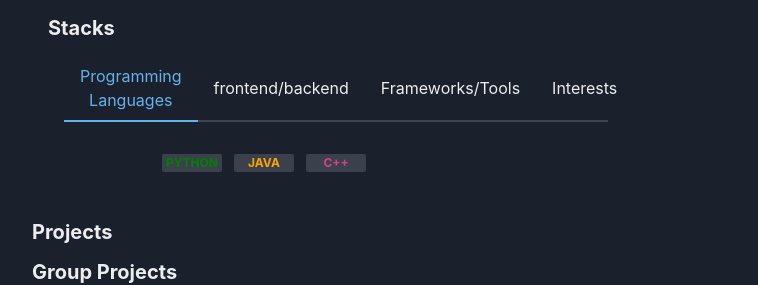
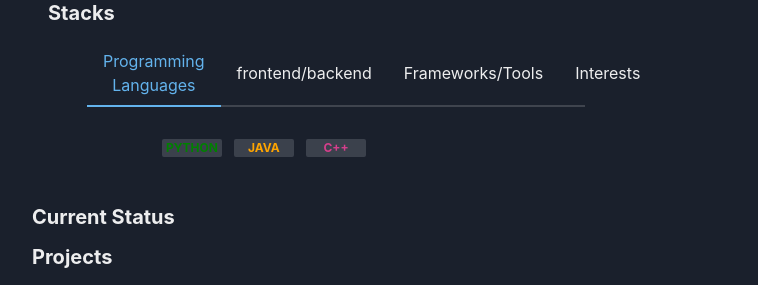
Before and after one commit to Tim-a-tree/nextjs_profile, a Next.js app: page / in a window 1280 px wide. Shown: the part 414-699 px from the top of the page, without its empty margins (304-1062 px from the left). Built offline with nearby package versions, Linux system fonts and the light colour scheme; no server answers.

Commit message:
Working: now gets user and daily commits

```diff
--- /dev/null
+++ b/components/git_status.tsx
@@ -0,0 +1,75 @@
+import { Box, Heading, Text } from "@chakra-ui/react";
+import { useEffect, useState } from "react";
+
+// get git status from github api
+const getUser = async () => {
+    const axios = require('axios');
+    const response = await axios.get('https://api.github.com/users/Tim-a-tree');
+    const data = response.data;
+
+    console.log(data);
+
+    return data;
+}
+
+async function getWeeklyGitCommits() {
+
+    // get data from github api
+    const axios = require('axios');
+    const response = await axios.get('https://api.github.com/users/Tim-a-tree/events');
+    const data = response.data;
+
+
+    // gets current date and last week's date
+    const now = new Date();
+    const today = now.getDay();
+    const lastWeek = new Date(now.getFullYear(), now.getMonth(), now.getDate() - 7);
+
+    // group data by date format (YYYY-MM-DD)
+    const groupedData = data.reduce((acc, cur) => {
+        const date = new Date(cur.created_at);
+        const dateKey = date.toISOString().split('T')[0];
+        if (!acc[dateKey]) {
+            acc[dateKey] = [];
+        }
+        acc[dateKey].push(cur);
+        return acc;
+    }, {});
+
+    // get the last 7 days of data
+    const last7Days = Object.keys(groupedData).sort().slice(-7);
+
+    // get the number of commits for each day
+    const commits = last7Days.map((day) => {
+        return groupedData[day].filter((event) => event.type === 'PushEvent').length;
+    });
+
+    return commits;
+}
+
+
+
+const GitStatus = () => {
+
+    const [user, setUser] = useState();
+    const [weeklyCommits, setWeeklyCommits] = useState();
+
+    useEffect(() => {
+        const fetchData = async () => {
+            const user = await getUser();
+            setUser(user);
+            const weeklyCommits = await getWeeklyGitCommits();
+            setWeeklyCommits(weeklyCommits);
+        }
+        fetchData();
+    }, []);
+
+    return (
+        <Box>
+        </Box>
+
+    )
+
+}
+
+export default GitStatus;
--- a/components/main.tsx
+++ b/components/main.tsx
@@ -10,7 +10,7 @@ const Main = ({ children, router }) => {
                 <meta name="description" content="JeongHyun(Tim) Heo's profile page" />
                 <meta name="viewport" content="initial-scale=1.0, width=device-width" />
             </Head>
-            <Container maxW="container.md" pt={14}>
+            <Container maxW='-webkit-max-content' pt={14}>
                 {children}
             </Container>
         </Box>
--- a/package.json
+++ b/package.json
@@ -13,11 +13,14 @@
     "@emotion/react": "^11.10.5",
     "@emotion/styled": "^11.10.5",
     "@mui/material": "^5.9.1",
+    "axios": "^1.3.2",
     "babel-preset-next": "^1.4.0",
     "bootstrap": "^5.1.3",
+    "chart.js": "^4.2.0",
     "framer-motion": "^8.5.5",
     "next": "^12.2.2",
     "react": "18.2.0",
+    "react-chartjs-2": "^5.2.0",
     "react-dom": "18.2.0",
     "react-icons": "^4.4.0",
     "react-type-animation": "^2.1.2",
--- a/pages/_app.tsx
+++ b/pages/_app.tsx
@@ -2,6 +2,8 @@
 import { ChakraProvider } from '@chakra-ui/react'
 import Layout from '../components/main'
 import * as React from 'react'
+import '../styles/style.css';
+
 
 function MyApp({ Component, pageProps, router }) {
   return (
--- a/pages/index.tsx
+++ b/pages/index.tsx
@@ -5,6 +5,7 @@ import NavBar from "../components/navbar";
 import Typing from "../components/typing";
 import { FaGithub, FaLink } from 'react-icons/fa';
 import Link from "next/link";
+import GitStatus from "../components/git_status";
 
 const IndexPage = () => {
 
@@ -39,6 +40,12 @@ const IndexPage = () => {
           Stacks
         </Heading>
         <SkillStacks />
+      </Box>
+      <Box>
+        <Heading as="h3" size="md" mb={4} variant="section-title">
+          Current Status
+        </Heading>
+        <GitStatus/>
       </Box>
       <Box>
         <Heading as="h3" size="md" mb={4} variant="section-title">
@@ -118,6 +125,9 @@ const IndexPage = () => {
           <Heading as="h4" size="md" mb={4} variant="section-title">
             Personal Projects
           </Heading>
+          <Link href="/overview">
+            <Button colorScheme='blue' variant='outline' size='sm'/>
+          </Link>
         </Box>
       </Box>
     </Container>
--- /dev/null
+++ b/styles/style.css
@@ -0,0 +1,40 @@
+#app {
+    height: 100%;
+  }
+  html,
+  body {
+    position: relative;
+    height: 100%;
+  }
+
+  body {
+    background: #eee;
+    font-family: Helvetica Neue, Helvetica, Arial, sans-serif;
+    font-size: 14px;
+    color: #000;
+    margin: 0;
+    padding: 0;
+  }
+
+  .swiper {
+    width: 100%;
+    height: 100%;
+  }
+
+  .swiper-slide {
+    text-align: center;
+    font-size: 18px;
+    background: #fff;
+
+    /* Center slide text vertically */
+    display: flex;
+    justify-content: center;
+    align-items: center;
+  }
+
+  .swiper-slide img {
+    display: block;
+    width: 100%;
+    height: 100%;
+    object-fit: cover;
+  }
```
Also changed, not shown: 1 other file (tests, documents, lock files or other folders).
